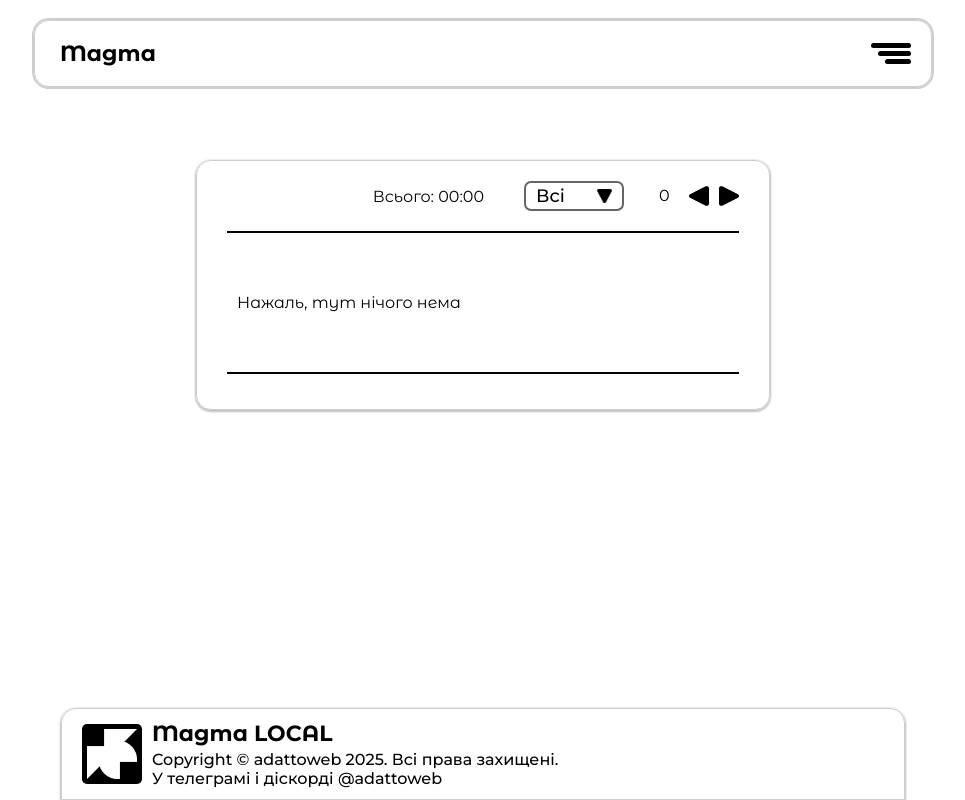
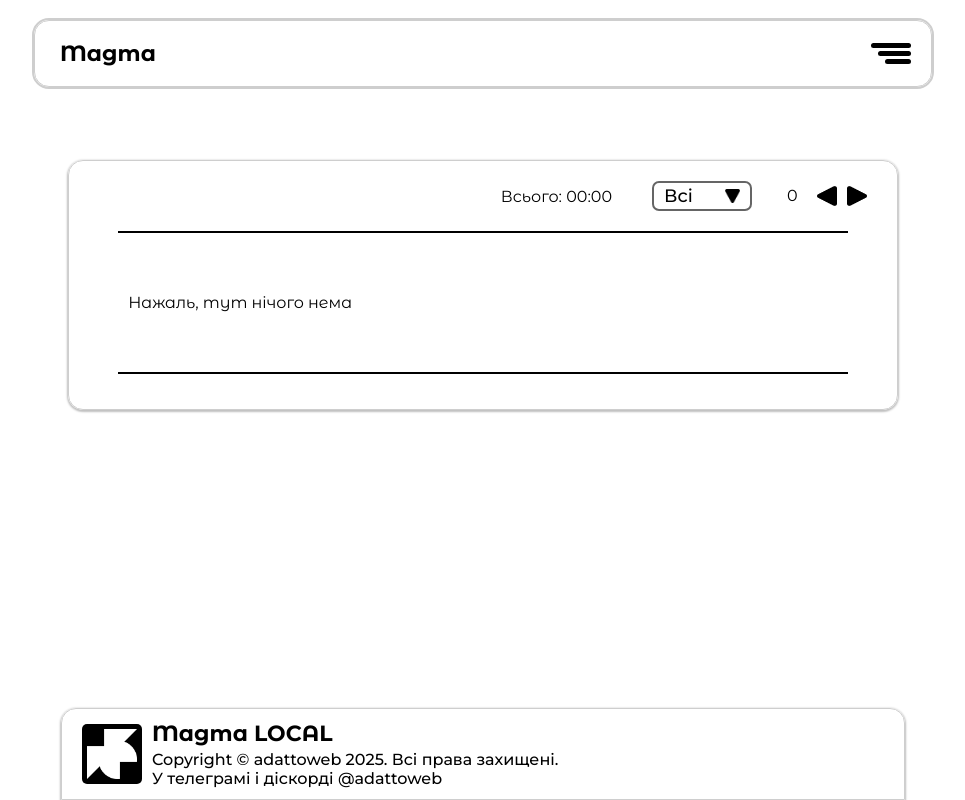
Before and after one commit to adattoweb/magma, a React (Vite) app: page /magma/analytics in a window 1280 px wide. Shown: the whole page, without its empty margins (157-1122 px from the left). Built offline with nearby package versions, Linux system fonts and the light colour scheme.

Commit message:
improved styles for analytics

```diff
--- a/src/pages/Analytics/Analytics.css
+++ b/src/pages/Analytics/Analytics.css
@@ -5,7 +5,7 @@
 }
 .analytics__block{
     border-radius: 15px;
-    min-width: 40vw;
+    min-width: 60vw;
     padding: 0px 30px;
     display: flex;
     flex-direction: column;
@@ -69,9 +69,11 @@
     border-top: 2px solid #000;
     border-bottom: 2px solid #000;
     gap: 20px;
+    width: 95%;
     overflow-x: hidden;
     scrollbar-width: thin;
     scrollbar-color: #000000 #ffffff;
+    margin: auto;
 }
 .wrapper.dark .analytics__content{
     scrollbar-width: thin;
@@ -89,11 +91,13 @@
     display: flex;
     flex-direction: column;
     align-items: center;
+    /* width: 78px; */
 }
 .aitem h4{
     font-size: 16px;
     font-weight: 600;
     margin-bottom: 5px;
+    white-space: nowrap;
 }
 .aitem__info{
     margin-top: 10px;
@@ -185,7 +189,7 @@
         width: 85vw;
     }
 }
-@media screen and (max-width: 750px){
+@media screen and (max-width: 1030px){
     .analytics__content{
         overflow-x: scroll;
     }
```
